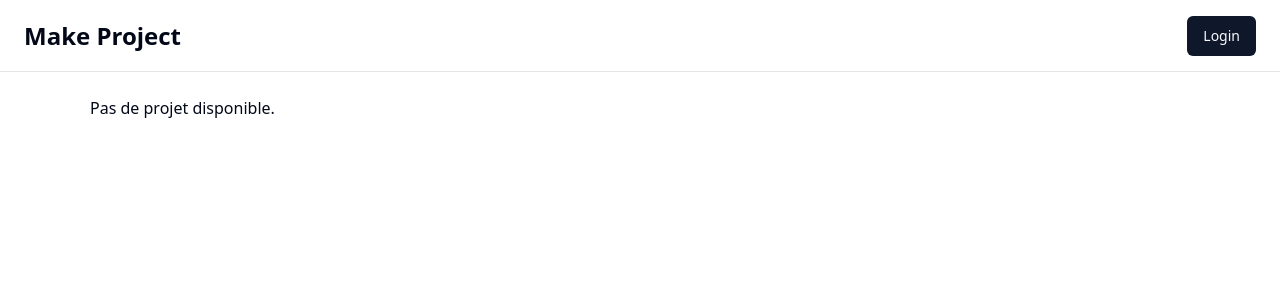
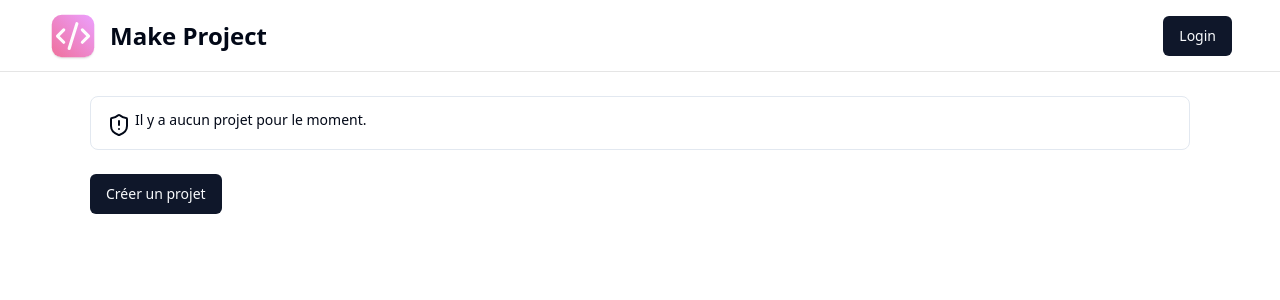
Before and after one commit to axel-po/make-project, a Next.js app: page / in a window 1280 px wide. Shown: the top 300 px of the page. Built offline with nearby package versions, Linux system fonts and the light colour scheme; no server answers; the database is empty.

Commit message:
Add category query and form props

```diff
--- a/src/app/(home)/page.tsx
+++ b/src/app/(home)/page.tsx
@@ -3,6 +3,8 @@ import ProjectCard from "@/features/project/ProjectCard";
 import { getProjects } from "@/query/project.query";
 import Link from "next/link";
 import React from "react";
+import { Alert, AlertDescription, AlertTitle } from "@/components/ui/alert";
+import { ShieldAlert } from "lucide-react";
 
 const HomePage = async () => {
   const projects = await getProjects();
@@ -10,7 +12,17 @@ const HomePage = async () => {
   return (
     <section className="mt-6">
       {projects.length === 0 ? (
-        <p>Pas de projet disponible.</p>
+        <>
+          <Alert className="flex items-center">
+            <ShieldAlert />
+            <AlertDescription className="h-full">
+              Il y a aucun projet pour le moment.
+            </AlertDescription>
+          </Alert>
+          <Link className="mt-6 block" href="/project/new">
+            <Button>Créer un projet</Button>
+          </Link>
+        </>
       ) : (
         <>
           <h1 className="mb-6 text-3xl font-bold">Les derniers projets</h1>
--- a/src/app/project/new/page.tsx
+++ b/src/app/project/new/page.tsx
@@ -1,9 +1,14 @@
 import { getServerAuthSession } from "@/server/auth";
 import FormNewProject from "./FormNewProject";
 import { redirect } from "next/navigation";
+import { getCategories } from "@/query/category.query";
 
 const CreateProject = async () => {
   const session = await getServerAuthSession();
+
+  const allCategories = await getCategories();
+
+  console.log(allCategories);
 
   if (!session) {
     redirect("/");
@@ -13,7 +18,7 @@ const CreateProject = async () => {
     <section className="mx-auto max-w-3xl">
       <h1 className="mb-6">Création de votre projet</h1>
 
-      <FormNewProject />
+      <FormNewProject categories={allCategories} />
     </section>
   );
 };
--- a/src/features/layout/Header.tsx
+++ b/src/features/layout/Header.tsx
@@ -6,15 +6,18 @@ import Link from "next/link";
 import React from "react";
 import { Avatar, AvatarFallback, AvatarImage } from "@/components/ui/avatar";
 import User from "@/components/User";
+
 import UserProfile from "../auth/UserProfile";
+import Image from "next/image";
 
 const Header = async () => {
   const session = await getServerAuthSession();
 
   return (
-    <nav className="h-[72px] border-b border-neutral-200 px-6">
+    <nav className="h-[72px] border-b border-neutral-200 px-12">
       <div className="flex h-full items-center justify-between">
-        <Link href="/">
+        <Link className="flex items-center gap-3" href="/">
+          <Image src="/logo.svg" alt="" width={50} height={50} />
           <h1 className="text-2xl font-bold">Make Project</h1>
         </Link>
 
--- /dev/null
+++ b/src/query/category.query.ts
@@ -0,0 +1,8 @@
+import { db } from "@/server/db";
+import { Prisma } from "@prisma/client";
+
+export const getCategories = () => db.category.findMany();
+
+export type CategoryType = Prisma.PromiseReturnType<
+  typeof getCategories
+>[number];
```
Also changed, not shown: src/app/project/new/FormNewProject.tsx (+6 -2 lines), src/components/ui/alert.tsx (+12 -12 lines), public/logo.svg (added).
